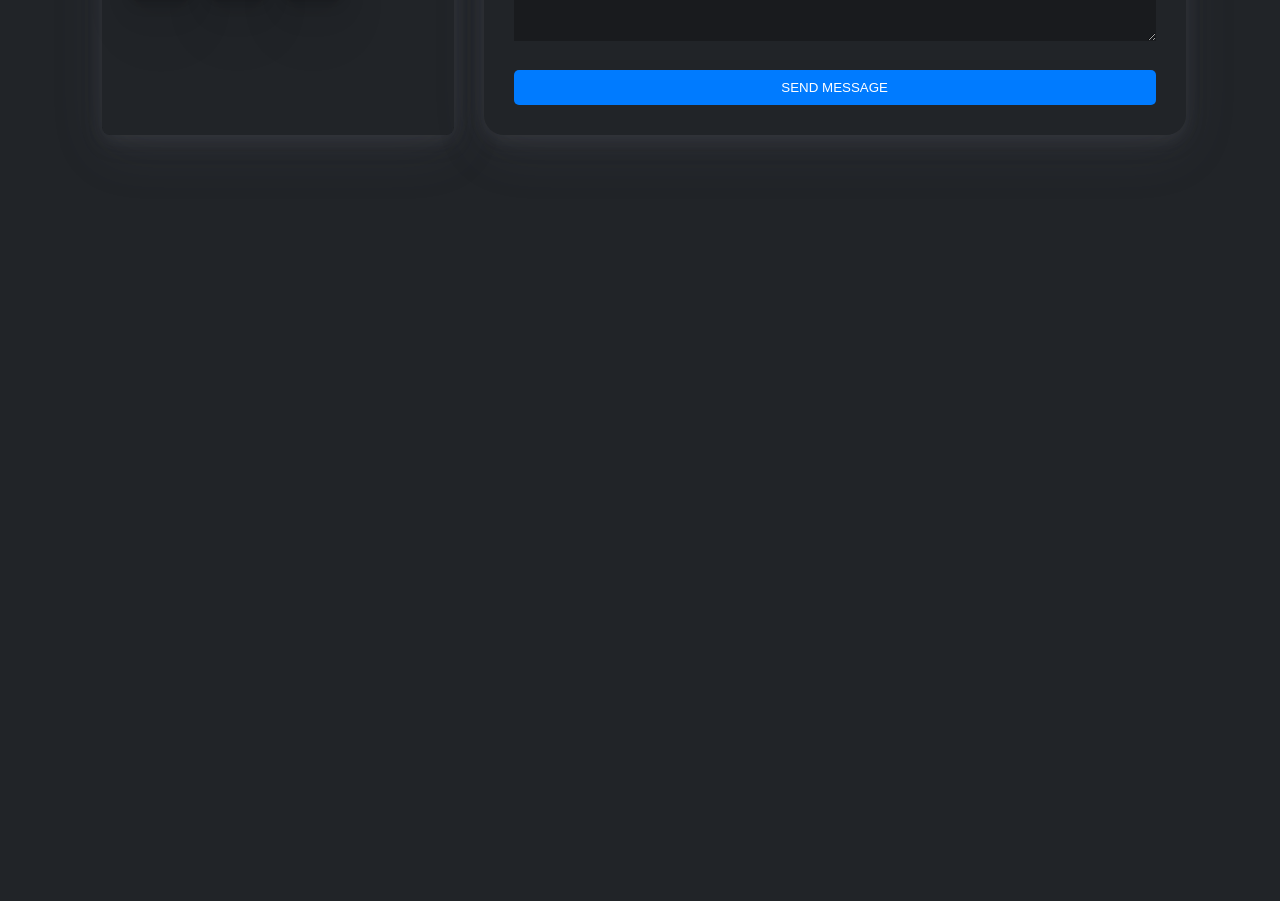
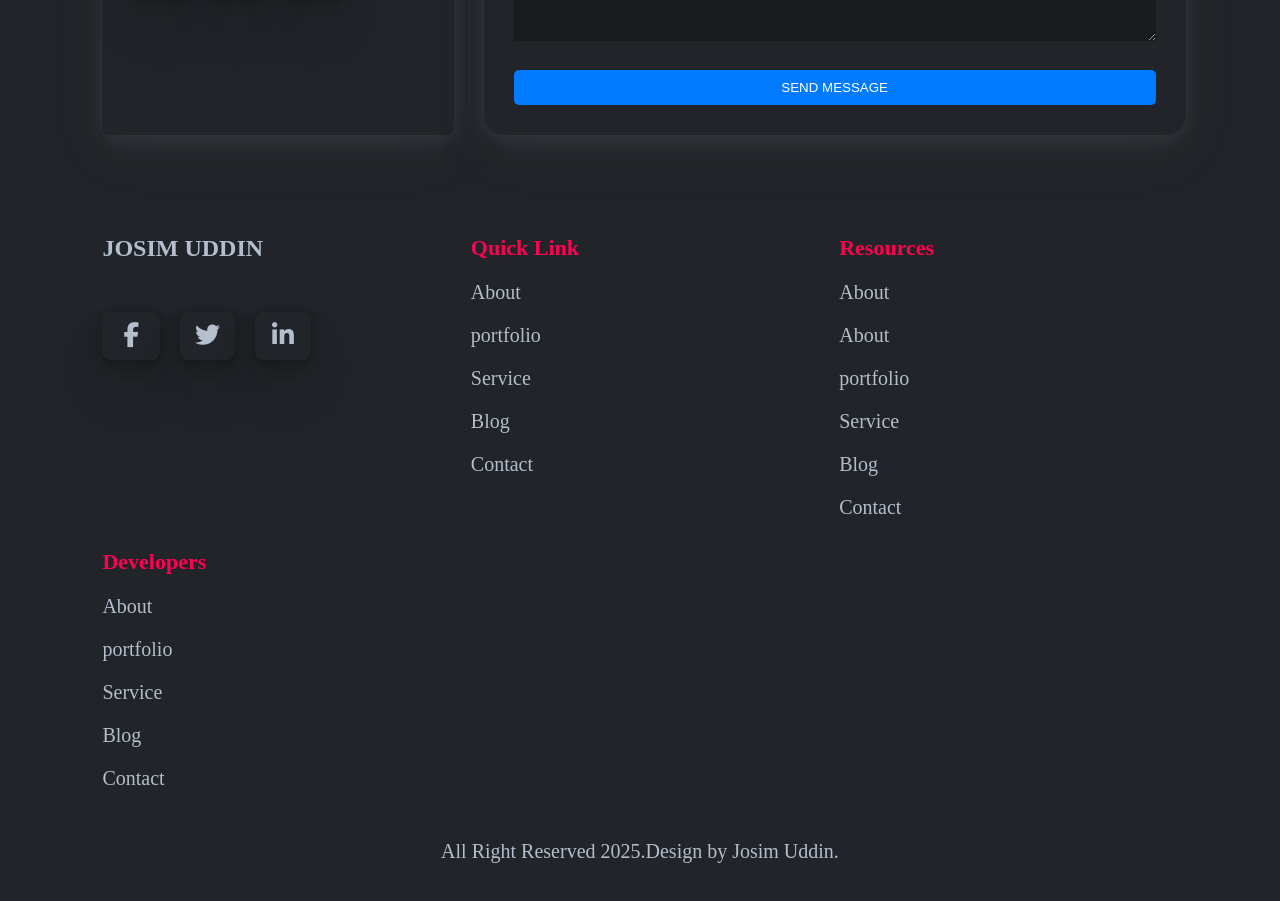
Before and after one commit to josimwebdev/Personal-Portfolio-Website, a plain HTML site: page index.html in a window 1280 px wide. Shown: the part 5728-6629 px from the top of the page. Before the commit the page ends 5963 px from the top, so only its background shows below. Drawn offline with Linux system fonts and the light colour scheme.

Commit message:
Added footer section

```diff
--- a/index.html
+++ b/index.html
@@ -359,6 +359,48 @@
       </div>
     </div>
   </div>
+  <div class="footer-section">
+    <div class="logo-side">
+      <div class="logo-name">
+        <h2>JOSIM UDDIN</h2>
+      </div>
+
+        <div class="social-media-1 footer-find-out">
+          <a class="facebook1" href="#"><i class="fa-brands fa-facebook-f"></i></a>
+          <a href="#"><i class="fa-brands fa-twitter"></i></a>
+          <a class="linkedin" href="#"><i class="fa-brands fa-linkedin-in"></i></a>
+        </div>
+
+    </div>
+    <div class="quick-link">
+      <a class="footer-title" href="#">Quick Link</a>
+      <a href="#">About</a>
+      <a href="#">portfolio</a>
+      <a href="#">Service</a>
+      <a href="#">Blog</a>
+      <a href="#">Contact</a>
+    </div>
+    <div class="quick-link">
+      <a class="footer-title" href="#">Resources</a>
+      <a href="#">About</a>
+      <a href="#">About</a>
+      <a href="#">portfolio</a>
+      <a href="#">Service</a>
+      <a href="#">Blog</a>
+      <a href="#">Contact</a>
+    </div>
+    <div class="quick-link">
+      <a class="footer-title" href="#">Developers</a>
+      <a href="#">About</a>
+      <a href="#">portfolio</a>
+      <a href="#">Service</a>
+      <a href="#">Blog</a>
+      <a href="#">Contact</a>
+    </div>
+  </div>
+  <div class="copyright">
+    <p>All Right Reserved 2025.Design by Josim Uddin.</p>
+  </div>
   <script src="script.js"></script>
 </body>
 </html>
--- a/media.css
+++ b/media.css
@@ -129,6 +129,7 @@
    .contact-form{
     margin-right: 0%;
    }
+
 }
   @media (max-width: 495px){
     .hero-image img{
--- a/style.css
+++ b/style.css
@@ -799,3 +799,42 @@ transform: scale(1.1);
   background: #191B1E;
   border: none;
 }
+
+/* footer-section */
+.footer-section{
+  display: grid;
+  grid-template-columns: repeat(auto-fit, minmax(280px, auto));
+  margin-top: 100px;
+  padding-left: 8%;
+  padding-right: 8%;
+  gap: 30px;
+}
+.foote-icon{
+  margin-top: 50px;
+}
+.footer-find-out{
+  margin-top: 50px;
+}
+.quick-link{
+  display: flex;
+  flex-direction: column;
+  gap: 20px;
+}
+.quick-link a{
+  font-size: 20px;
+  font-weight: 500;
+  color: #B4BECC;
+  text-decoration: none;
+}
+.quick-link .footer-title{
+  font-size: 22px;
+  font-weight: 600;
+  color: #FF014F;
+}
+.copyright{
+  text-align: center;
+  color: #B4BECC;
+  font-size: 20px;
+  font-weight: 500;
+  margin-top: 50px;
+}
```
